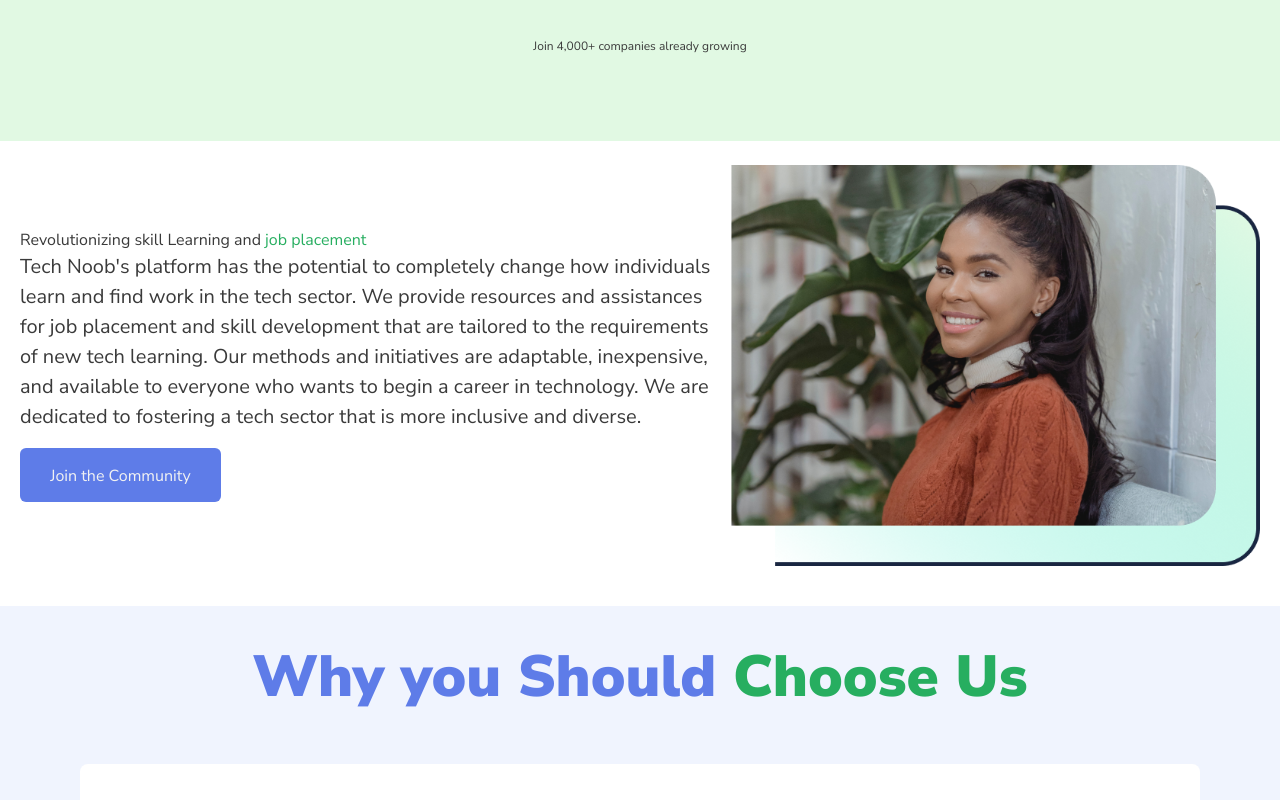
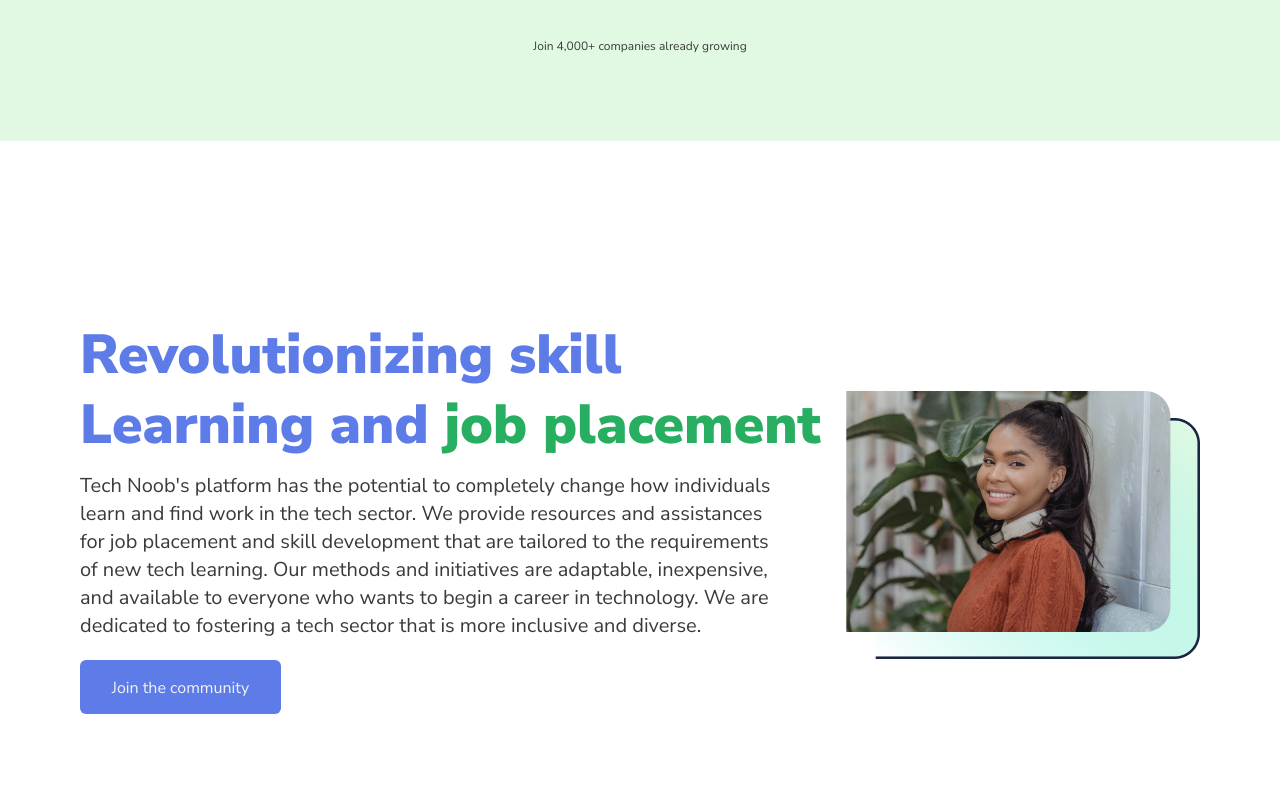
Before and after one commit to oluwatobiiloba/Technoob-Homebase, a React (Create React App) app in the folder Client/: page / in a window 1280 px wide. Shown: the part 1220-2020 px from the top of the page. Built offline with nearby package versions, Linux system fonts and the light colour scheme; no server answers.

Commit message:
fixing some bugs and correcting Home page design

```diff
--- a/Client/src/components/NavBar.jsx
+++ b/Client/src/components/NavBar.jsx
@@ -13,7 +13,6 @@
 
     const handleClick = (e) => {
         setActive(e.target.value);
-        console.log(active)
     }
 
   return (
--- a/Client/src/constant/Footer.jsx
+++ b/Client/src/constant/Footer.jsx
@@ -78,7 +78,7 @@
                 {footerItems.map((footerItem, i) => (
 
                   <div key={i} className={`flex ${i !== footerItem.length -1 ? 'mr-4' : 'mr-0'}  items-center justify-center`}>
-                    {console.log(footerItem.item)}
+
                     <p key={i} className='text-sm'>{footerItem.item}</p>
                     {i !== footerItems.length -1 ? (<div className='h-[13px] w-[2px] ml-3 bg-[#878E99]'/>) : ''}
                   </div>
--- a/Client/src/pages/LandingPage/Home/home-items/Page2.jsx
+++ b/Client/src/pages/LandingPage/Home/home-items/Page2.jsx
@@ -4,28 +4,24 @@
 
 const Page2 = () => {
   return (
-    <div className='flex w-full items-start mb-10 pt-10'>
-        <div className='flex flex-col justify-between items-center sm:gap-5 w-full sm:flex-row px-5'>
+    <section className='w-screen h-screen flex flex-col justify-center items-center px-5 sm:px-20 sm:flex-row sm:mt-[4rem]'>
+        <div className=' sm:flex-1 mb-4 mr-4'>
+            <div className='flex flex-col '>
+            <h1 className='text-2xl font-bold w-[288px] text-[#5E7CE8] sm:text-[55px] sm:font-[900] sm:w-[750px] sm:leading-[70px] mb-3 '>
+                 Revolutionizing skill Learning and <span className='text-[#27AE60]'> job placement</span>
+            </h1>
+            <p className='text-xs w-[342px] md:w-[691px] md:text-xl mb-3 sm:mb-5'>
+            Tech Noob's platform has the potential to completely change how individuals learn and find work in the tech sector. We provide resources and assistances for job placement and skill development that are tailored to the requirements of new tech learning. Our methods and initiatives are adaptable, inexpensive, and available to everyone who wants to begin a career in technology. We are dedicated to fostering a tech sector that is more inclusive and diverse.
+            </p>
 
-                <div className='flex flex-col w-[1000p] '>
-                    <h1 className=''>
-                        Revolutionizing skill Learning and <span className='text-[#27AE60]'> job placement</span>
-                    </h1>
-                    <p className='w-[327px] text-xs sm:text-[20px] sm:leading-[30px] sm:w-[691px] font-[400] text-[#3a3a3a] mb-4'>
-                    Tech Noob's platform has the potential to completely change how individuals learn and find work in the tech sector. We provide resources and assistances for job placement and skill development that are tailored to the requirements of new tech learning. Our methods and initiatives are adaptable, inexpensive, and available to everyone who wants to begin a career in technology. We are dedicated to fostering a tech sector that is more inclusive and diverse.
-                    </p>
+            <Button name={'Join the community'}/>
 
-                    <Button name={'Join the Community'}/>
-                </div>
-
-
-
-            <div className='flex justify-center items-center'>
-                <img src={image2} alt="pg2-img"  className='' />
             </div>
-
         </div>
-    </div>
+        <div className=' sm:flex-1'>
+            <img src={image2} alt="pg2-img"  className='' />
+        </div>
+    </section>
   )
 }
 
--- a/Client/src/pages/LandingPage/Home/home-items/Page6.jsx
+++ b/Client/src/pages/LandingPage/Home/home-items/Page6.jsx
@@ -1,9 +1,49 @@
-import React from 'react'
+import React, { useState, useEffect } from 'react'
 import { image5 } from '../../../../data/assets';
 
 import Button from '../../../../utility/button';
 
 const Page6 = () => {
+
+  const [email, setEmail] = useState('');
+  const [message, setMessage] = useState('')
+  const [subscribe, setSubscribe] = useState({
+    email: ""
+  });
+
+
+const handleClick = (e) =>{
+  const regEx = /[a-zA-Z0-9._%+-]+@[a-z0-9*-]+\.[a-z]{2,8}(.[a-z{2,8}])?/g
+  if(regEx.test(email)){
+    setMessage('Email is valid')
+  } else if(!regEx.test(email) && email !== '') {
+    setMessage('Email is not valid')
+  } else{
+    setMessage('');
+
+  }
+  console.log(subscribe)
+};
+
+  const handleChange = (e) =>{
+    setEmail(e.target.value);
+
+    setSubscribe({email: e.target.value});
+  };
+  useEffect(() => {
+    async function fetchData(){
+    const URL = "https://fakestoreapi.com/products";
+    const response = await fetch(URL);
+    const JSON =  await response.json();
+    console.log(JSON)
+
+  }
+  fetchData();
+}, [handleClick])
+
+
+
+
   return (
     <div className='flex justify-center items-center bg-[#F5F5F5] w-full h-auto py-20'>
         <div className='flex flex-col w-full'>
@@ -20,8 +60,9 @@
                      subscribe to our list</p>
 
                      <div className='flex flex-col justify-center items-center sm:flex-row my-16 sm:my-6 gap-2'>
-                        <input placeholder='Enter your email address' className='bg-white w-[335px] h-[56px] border rounded-md ring-2 outline-0 text-base pl-4 italic'/>
-                        <Button name={'Subscribe'}/>
+                        <input placeholder='Enter your email address' onChange={handleChange} type='email'  className='bg-white w-[335px] h-[56px] border rounded-md ring-2 outline-0 text-base pl-4 placeholder:italic'/>
+                        <Button name={'Subscribe'} handleClick={handleClick} type={'submit'}/>
+                        <h6>{message}</h6>
                      </div>
             </div>
 
--- a/Client/src/utility/button.jsx
+++ b/Client/src/utility/button.jsx
@@ -1,8 +1,8 @@
 import React from 'react'
 
-const Button = ({name}) => {
+const Button = ({name, handleClick, type}) => {
   return (
-    <button className='w-[335px] sm:w-[201px] h-[54px] text-base font-[400] bg-[#5E7CE8] rounded-md text-[#F2F2F2] py-4 px-3.5'>
+    <button onClick={handleClick} type={type} className='w-[335px] sm:w-[201px] h-[54px] text-base font-[400] bg-[#5E7CE8] rounded-md text-[#F2F2F2] py-4 px-3.5'>
         {name}
     </button>
   )
```
